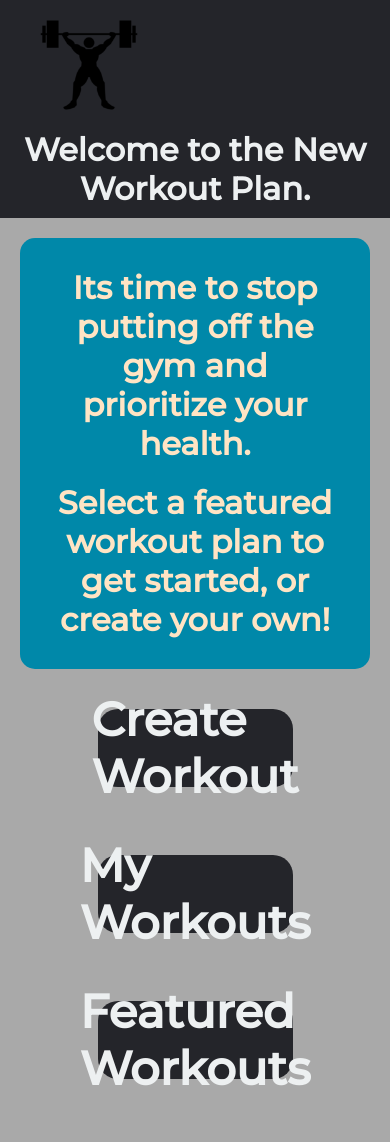
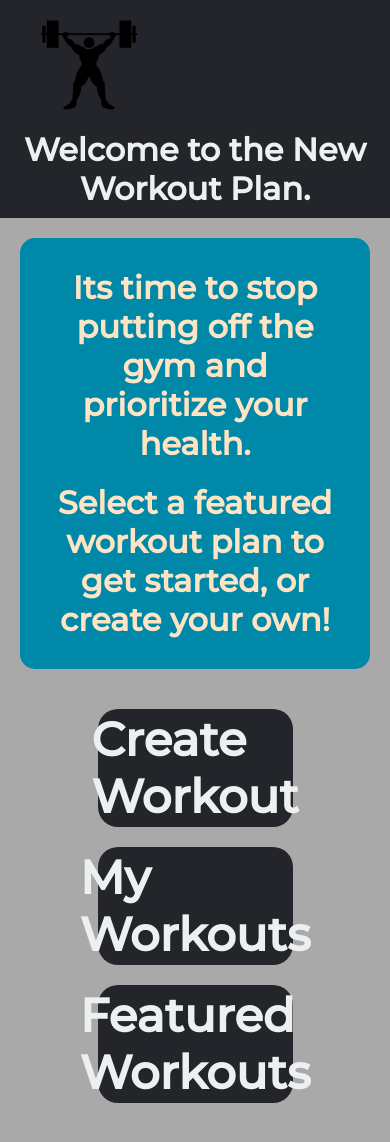
Before and after one commit to dannypeterson/Kanye-West-Workout-Plan, a React (Create React App) app in the folder client/: page / in a window 390 px wide. Shown: the top 1142 px of the page. Before the commit the page ends 1097 px from the top, so only its background shows below. Built offline with nearby package versions, Linux system fonts and the light colour scheme.

Commit message:
resized homepage so its readable on desktop and mobile

```diff
--- a/client/src/App.css
+++ b/client/src/App.css
@@ -87,9 +87,9 @@ code {
   display: flex;
   flex-wrap: wrap;
   flex-direction: column;
-  justify-content: space-between;
+  /* justify-content: space-between; */
   align-items: center;
-  height: 100vw;
+  height: 70vh;
 }
 
 .homebuttons > div {
@@ -175,6 +175,7 @@ code {
 .allgroups{
   display: flex;
   flex-direction: column;
+  flex-wrap: wrap;
   justify-content: space-between;
   align-items: center;
 }
--- a/client/src/pages/MuscleGroupPage.jsx
+++ b/client/src/pages/MuscleGroupPage.jsx
@@ -63,13 +63,17 @@ let response = await axios.post(
           />
       </div>
 
-      <h1 className='select'>Select your muscle group:</h1>
+      <h1 className='select'>Select muscle groups and add exercises to workout.</h1>
+      <h2 className='select'>Save once all exercises are added.</h2>
+
+      <div className='submit'>
+        <button onClick={handleSubmit}type="submit">Save Workout</button>
+      </div>
+
       <MuscleGroup muscleGroups={muscleGroups}
       getMuscleGroups={getMuscleGroups}
       />
-      <div className='submit'>
-        <button onClick={handleSubmit}type="submit">Save Workout</button>
-      </div>
+
     </div>
   )
 }
```
Also changed, not shown: 2 other files (tests, documents, lock files or other folders).
